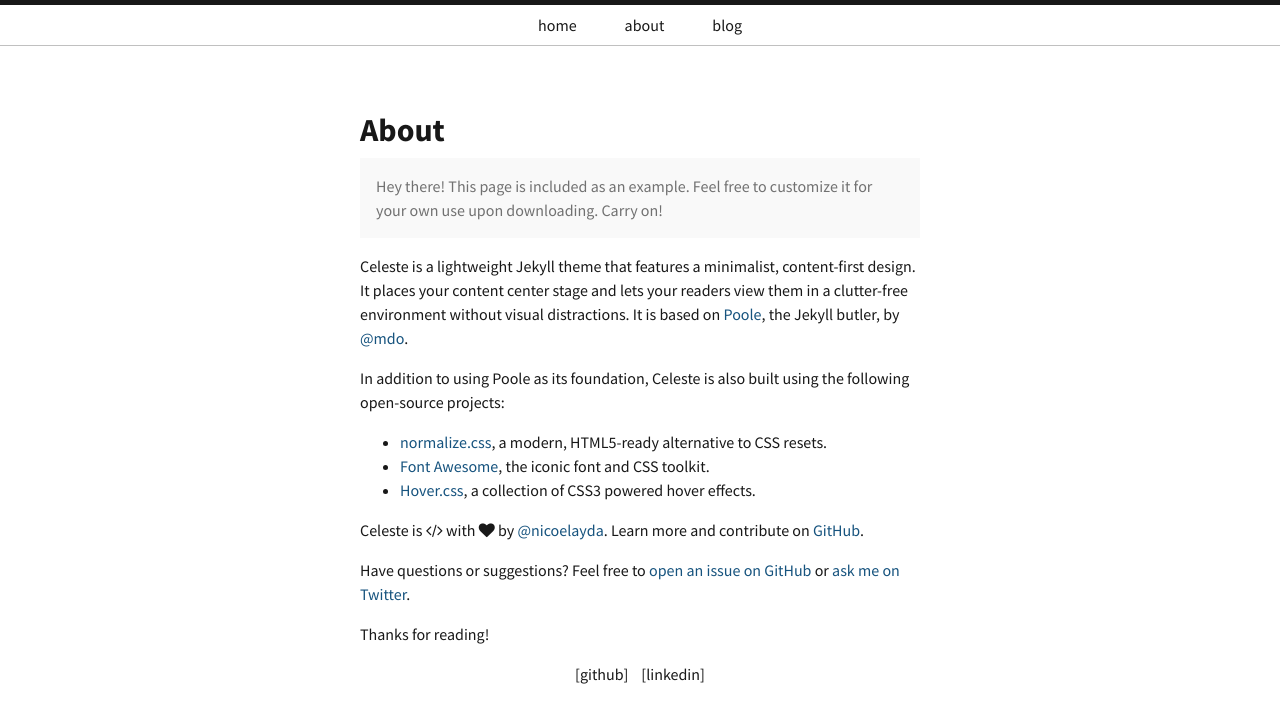
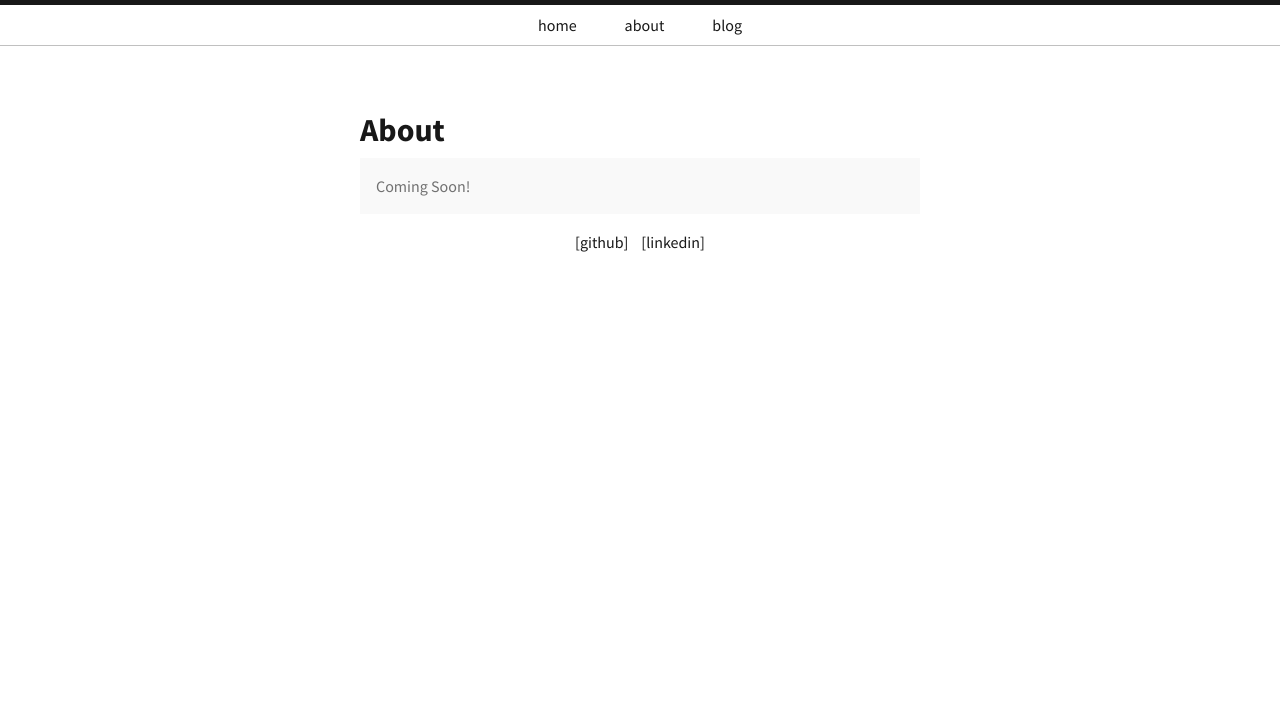
Before and after one commit to hssharadga/hssharadga.github.io, a Jekyll site: the page built from about.md, in a window 1280 px wide. Shown: the top 723 px of the page. Built offline with Jekyll 4.4.1, drawn with Linux system fonts in a browser that asks for light colours.

Commit message:
Update about.md

```diff
--- a/about.md
+++ b/about.md
@@ -4,19 +4,5 @@ title: About
 ---
 
 <p class="message">
-  Hey there! This page is included as an example. Feel free to customize it for your own use upon downloading. Carry on!
+  Coming Soon!
 </p>
-
-Celeste is a lightweight Jekyll theme that features a minimalist, content-first design. It places your content center stage and lets your readers view them in a clutter-free environment without visual distractions. It is based on [Poole](https://github.com/poole/poole), the Jekyll butler, by [@mdo](https://twitter.com/mdo).
-
-In addition to using Poole as its foundation, Celeste is also built using the following open-source projects:
-
-* [normalize.css](http://necolas.github.io/normalize.css/), a modern, HTML5-ready alternative to CSS resets.
-* [Font Awesome](https://fontawesome.com/v4.7.0/), the iconic font and CSS toolkit.
-* [Hover.css](http://ianlunn.github.io/Hover/), a collection of CSS3 powered hover effects.
-
-Celeste is <i class="fa fa-code"></i> with <i class="fa fa-heart"></i> by [@nicoelayda](https://github.com/nicoelayda). Learn more and contribute on [GitHub](https://github.com/nicoelayda/celeste).
-
-Have questions or suggestions? Feel free to [open an issue on GitHub](https://github.com/nicoelayda/celeste/issues/new) or [ask me on Twitter](https://twitter.com/nicoelayda).
-
-Thanks for reading!
```
